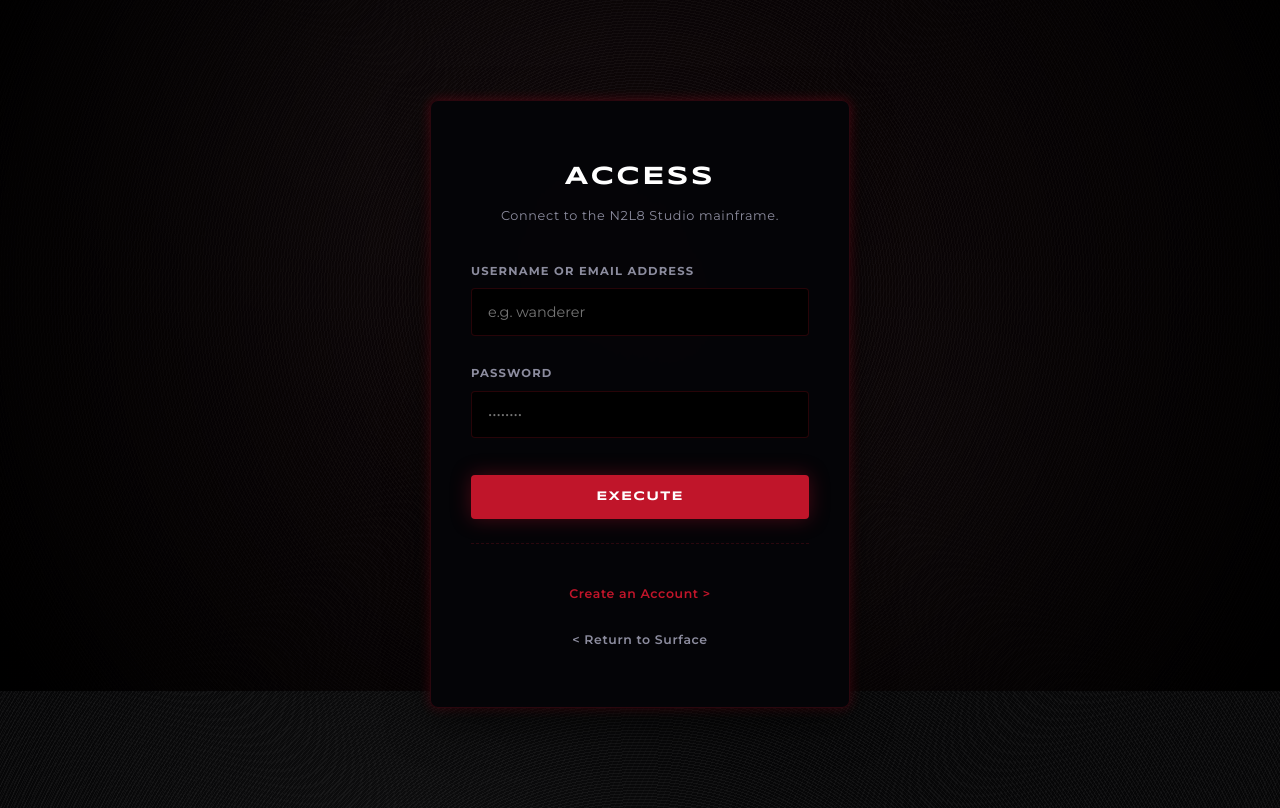
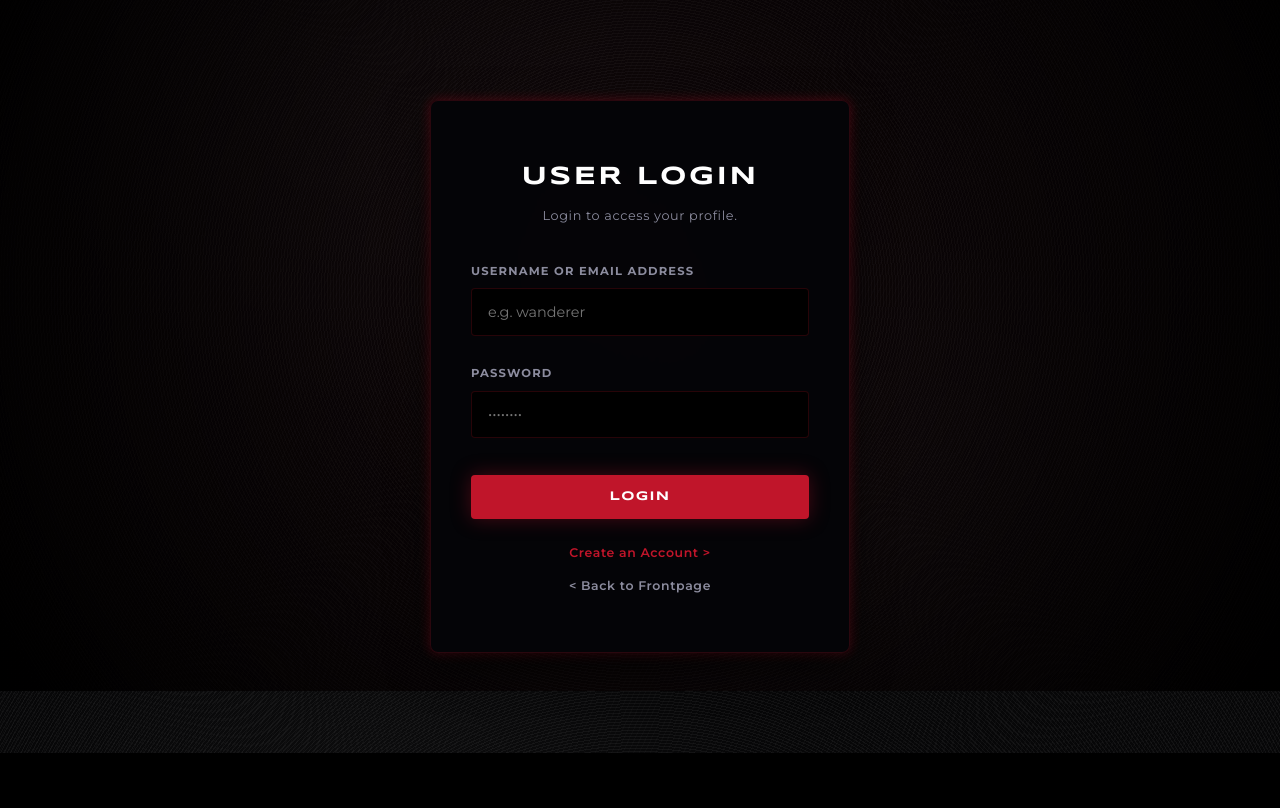
Before and after one commit to prodbyesau-byte/n2l8studio, a PHP site: page /login.php in a window 1280 px wide. Shown: the part 109-917 px from the top of the page. After the commit the page ends 862 px from the top, so only its background shows below. Run offline with PHP 8.4, Linux system fonts and the light colour scheme; data that the repository does not hold is empty.

Commit message:
Update login form text, button, links placement, and remove Register link from navigation headers

```diff
--- a/n2l8-php/beats.php
+++ b/n2l8-php/beats.php
@@ -62,7 +62,6 @@ log_visitor($pdo, 'page_view', '/beats.php');
                     </li>
                 <?php else: ?>
                     <li><a href="/login.php">Login</a></li>
-                    <li><a href="/register.php">Register</a></li>
                 <?php endif; ?>
             </ul>
         </nav>
--- a/n2l8-php/index.php
+++ b/n2l8-php/index.php
@@ -50,7 +50,6 @@ log_visitor($pdo, 'page_view', '/');
                     </li>
                 <?php else: ?>
                     <li><a href="/login.php">Login</a></li>
-                    <li><a href="/register.php">Register</a></li>
                 <?php endif; ?>
             </ul>
         </nav>
--- a/n2l8-php/login.php
+++ b/n2l8-php/login.php
@@ -169,8 +169,8 @@ if ($_SERVER['REQUEST_METHOD'] === 'POST') {
 
     <div class="container">
         <div class="login-box">
-            <h2>ACCESS</h2>
-            <p>Connect to the N2L8 Studio mainframe.</p>
+            <h2>USER LOGIN</h2>
+            <p>Login to access your profile.</p>
 
             <?php
             $flashes = get_flash();
@@ -194,14 +194,13 @@ if ($_SERVER['REQUEST_METHOD'] === 'POST') {
                     <input type="password" name="password" required autocomplete="current-password" placeholder="••••••••">
                 </div>
 
-                <button type="submit" class="cta-btn">EXECUTE</button>
+                <button type="submit" class="cta-btn">LOGIN</button>
             </form>
 
-            <div style="margin-top: 1.5rem; border-top: 1px dashed var(--border-color); padding-top: 1rem;">
-                <a href="/register.php" class="box-footer-link" style="color: var(--accent);">Create an Account &gt;</a>
+            <div style="margin-top: 1.5rem; display: flex; flex-direction: column; gap: 0.8rem; align-items: center;">
+                <a href="/register.php" class="box-footer-link" style="color: var(--accent); margin-top: 0;">Create an Account &gt;</a>
+                <a href="/index.php" class="box-footer-link" style="margin-top: 0;">&lt; Back to Frontpage</a>
             </div>
-
-            <a href="/index.php" class="box-footer-link">&lt; Return to Surface</a>
         </div>
     </div>
 </body>
--- a/n2l8-php/pricing.php
+++ b/n2l8-php/pricing.php
@@ -50,7 +50,6 @@ log_visitor($pdo, 'page_view', '/pricing.php');
                     </li>
                 <?php else: ?>
                     <li><a href="/login.php">Login</a></li>
-                    <li><a href="/register.php">Register</a></li>
                 <?php endif; ?>
             </ul>
         </nav>
--- a/n2l8-php/shop.php
+++ b/n2l8-php/shop.php
@@ -200,7 +200,6 @@ log_visitor($pdo, 'page_view', $is_graphics_page ? '/graphics.php' : '/shop.php'
                     </li>
                 <?php else: ?>
                     <li><a href="/login.php">Login</a></li>
-                    <li><a href="/register.php">Register</a></li>
                 <?php endif; ?>
             </ul>
         </nav>
--- a/n2l8-php/subscription.php
+++ b/n2l8-php/subscription.php
@@ -48,7 +48,6 @@ $site = get_site_content($pdo);
                     </li>
                 <?php else: ?>
                     <li><a href="/login.php">Login</a></li>
-                    <li><a href="/register.php">Register</a></li>
                 <?php endif; ?>
             </ul>
         </nav>
```
